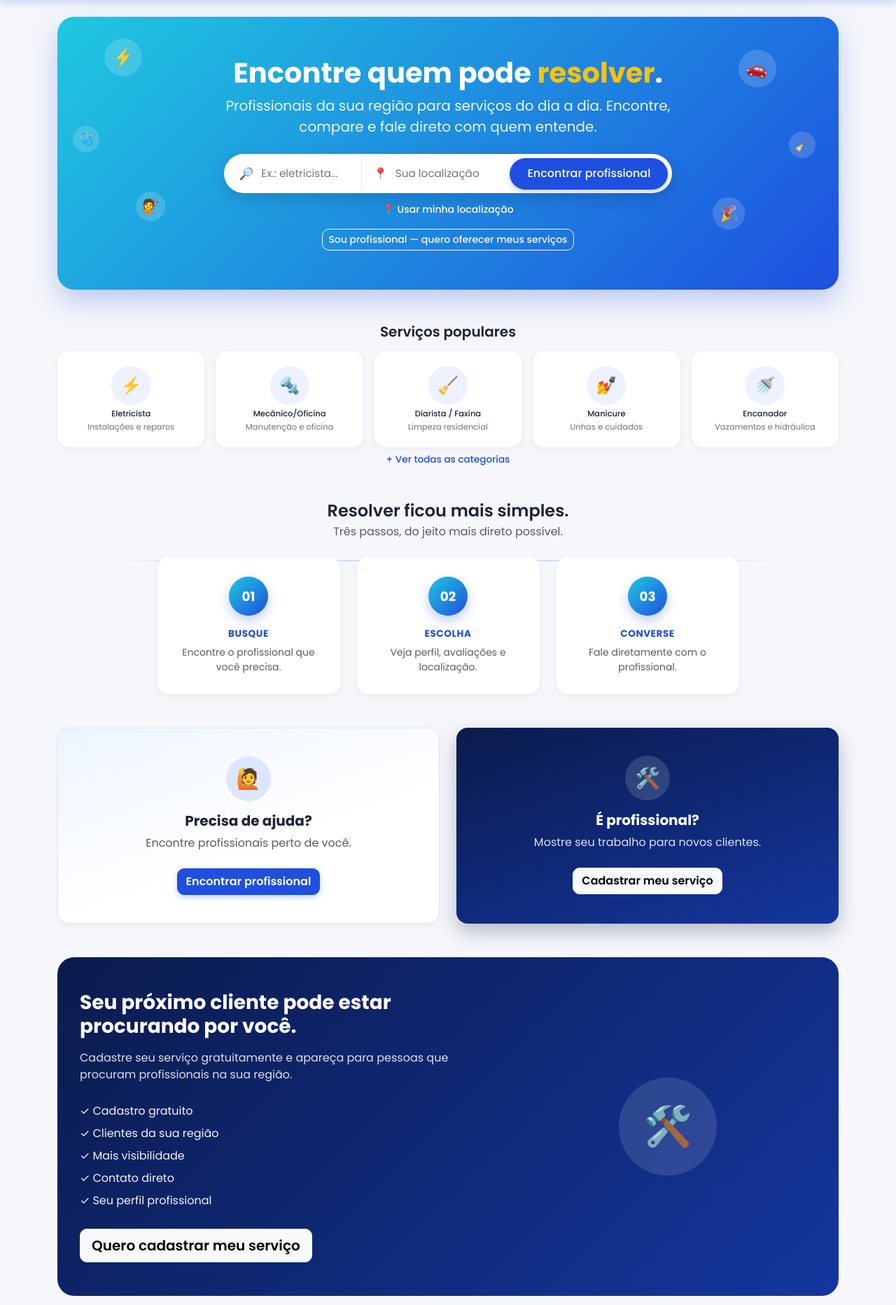
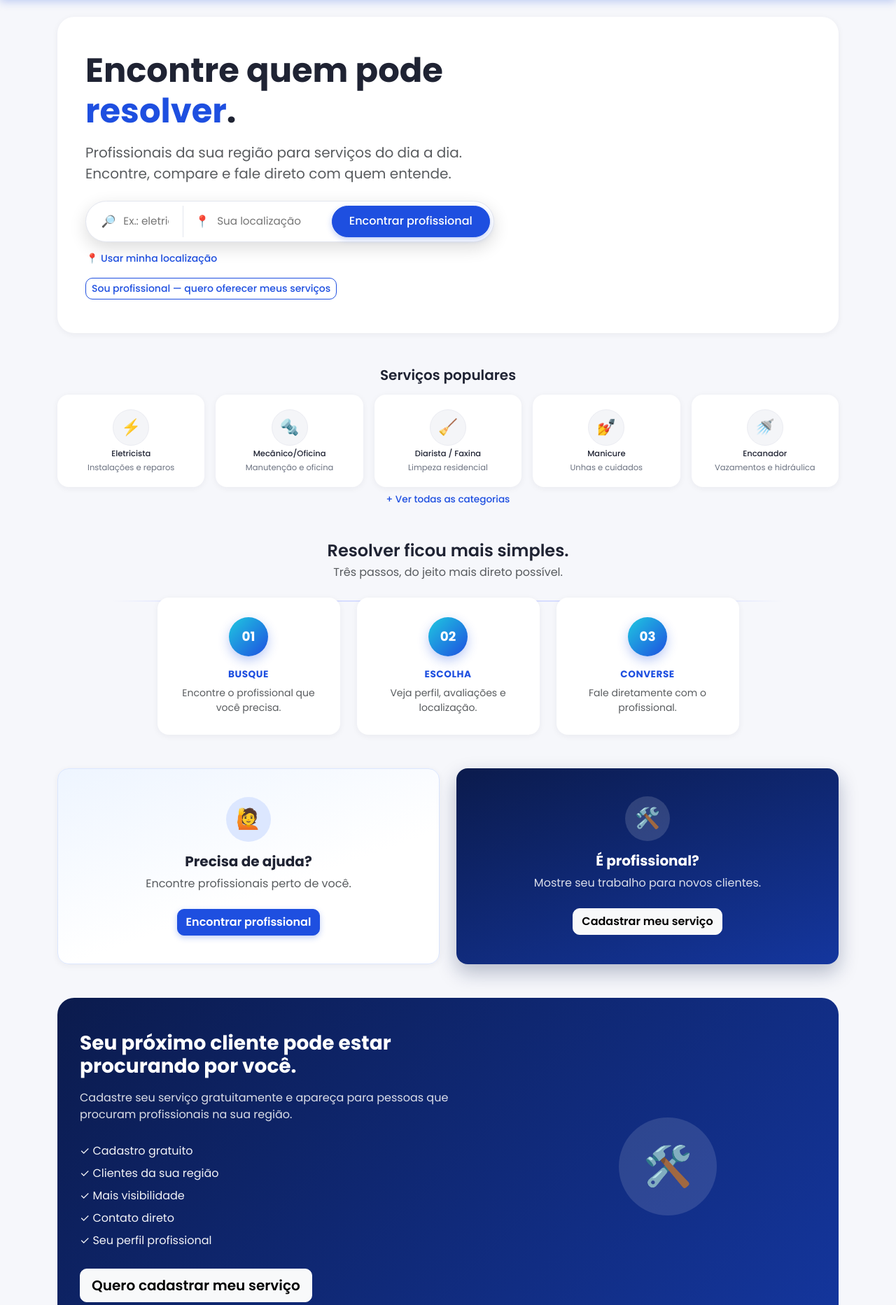
Before and after one commit to hermanoocardoso/servico-cidade, a FastAPI app: page / in a window 1280 px wide. Shown: the part 56-1921 px from the top of the page at 70% size. Run offline with FastAPI, Linux system fonts and the light colour scheme; some libraries are stand-ins or nearby versions.

Commit message:
Hero da home inspirado no GetNinjas: fundo claro, texto a esquerda, foto real
Troca o hero azul/gradiente centralizado por um hero branco com titulo
grande alinhado a esquerda (como referencia enviada). Quando existe um
profissional aprovado com foto cadastrada de verdade, mostra a foto dele
ao lado com um cartao flutuante (nome, categoria, nota real) -- se
ninguem tiver foto ainda, a coluna simplesmente nao aparece, sem usar
banco de imagens. Icones de categoria ficam mais discretos (fundo neutro
em vez de circulo azul chamativo). O CTA final da pagina mantem o hero
azul/gradiente original como contraste visual.

```diff
--- a/app/main.py
+++ b/app/main.py
@@ -312,6 +312,12 @@ def catalogo(
         candidatos.sort(key=lambda p: (p.nota_media, p.total_avaliacoes, p.criado_em), reverse=True)
         profissionais_destaque = candidatos[:4]
 
+        # Foto real pro hero: o melhor avaliado que tenha foto cadastrada de
+        # verdade (procura em todo mundo aprovado, não só no top 4) — se
+        # ninguém tiver foto ainda, o hero simplesmente não mostra essa
+        # coluna, em vez de usar uma imagem de banco de imagens.
+        profissional_hero = next((p for p in candidatos if p.foto_url), None)
+
         nomes_categorias = [c.nome for c in db.query(models.Category).order_by(models.Category.nome).all()]
 
         return templates.TemplateResponse(
@@ -321,6 +327,7 @@ def catalogo(
                 "categorias_destaque": categorias_destaque,
                 "cidades_destaque": cidades_mais_ativas(db),
                 "profissionais_destaque": profissionais_destaque,
+                "profissional_hero": profissional_hero,
                 "nomes_categorias": nomes_categorias,
             },
         )
--- a/app/static/style.css
+++ b/app/static/style.css
@@ -482,19 +482,23 @@ details summary.ver-todas-categorias::-webkit-details-marker {
     color: var(--cor-texto);
     text-align: center;
 }
+/* Ícone de categoria discreto: sem círculo colorido chamativo, só um fundo
+   neutro bem sutil -- o destaque de verdade fica pro estado "selecionado". */
 .category-icon {
-    width: 56px;
-    height: 56px;
+    width: 52px;
+    height: 52px;
     border-radius: 50%;
-    background: #EEF1FF;
+    background: #F4F5F8;
+    border: 1px solid #EBECF2;
     display: flex;
     align-items: center;
     justify-content: center;
-    font-size: 1.5rem;
-    transition: background 0.15s ease, transform 0.15s ease;
+    font-size: 1.4rem;
+    transition: background 0.15s ease, border-color 0.15s ease, transform 0.15s ease;
 }
 .mega-item:hover .category-icon {
     transform: translateY(-3px);
+    border-color: rgba(var(--cor-primaria-rgb), 0.35);
 }
 .category-label {
     font-size: 0.72rem;
@@ -646,6 +650,49 @@ details summary.ver-todas-categorias::-webkit-details-marker {
 @media (max-width: 767px) {
     .hero-bubble { display: none; }
     .landing-hero { padding: 2.5rem 1rem; border-radius: 18px; }
+}
+
+/* --- Hero claro (topo da home): fundo branco, texto à esquerda, foto real
+   de um profissional em destaque quando existir uma cadastrada --- */
+.hero-claro {
+    background: #fff;
+    border-radius: 24px;
+    padding: 3rem 2.5rem;
+    box-shadow: var(--sombra);
+}
+@media (max-width: 767px) {
+    .hero-claro { padding: 2rem 1.25rem; border-radius: 18px; }
+}
+.busca-combo-clara {
+    border: 1px solid #E3E6EF;
+    box-shadow: 0 4px 16px rgba(31, 35, 51, 0.06);
+}
+.hero-visual-wrap {
+    position: relative;
+    max-width: 340px;
+    margin: 0 auto;
+}
+.hero-foto-profissional {
+    width: 100%;
+    height: 380px;
+    object-fit: cover;
+    border-radius: var(--raio);
+    box-shadow: var(--sombra-hover);
+}
+.hero-review-card {
+    position: absolute;
+    bottom: -1rem;
+    right: -1rem;
+    background: #fff;
+    border-radius: 14px;
+    box-shadow: var(--sombra-hover);
+    padding: 0.85rem 1.1rem;
+    text-align: left;
+    min-width: 170px;
+}
+@media (max-width: 991px) {
+    .hero-foto-profissional { height: 300px; }
+    .hero-review-card { right: 0.5rem; bottom: -0.75rem; }
 }
 
 /* Ícone redondo nos cards "Sou cliente" / "Sou profissional" da landing */
--- a/app/templates/landing.html
+++ b/app/templates/landing.html
@@ -2,21 +2,14 @@
 {% block titulo %}SocorreAqui — precisou, encontrou. 🏃🔧⚡️{% endblock %}
 
 {% block conteudo %}
-<div class="landing-hero mb-5">
-    <div class="landing-hero-decor" aria-hidden="true">
-        <span class="hero-bubble b1">⚡</span>
-        <span class="hero-bubble b2">💇</span>
-        <span class="hero-bubble b3">🚗</span>
-        <span class="hero-bubble b4">🎉</span>
-        <span class="hero-bubble b5">🩺</span>
-        <span class="hero-bubble b6">🧹</span>
-    </div>
-    <div class="landing-hero-content">
-        <h1 class="display-6 fw-bold mb-2">Encontre quem pode <span class="text-warning">resolver</span>.</h1>
-        <p class="lead mb-4">Profissionais da sua região para serviços do dia a dia. Encontre, compare e fale direto com quem entende.</p>
+<div class="hero-claro mb-5">
+    <div class="row align-items-center g-4 g-lg-5">
+        <div class="col-lg-7">
+            <h1 class="display-5 fw-bold mb-3">Encontre quem pode <span class="text-primary">resolver</span>.</h1>
+            <p class="lead text-muted mb-4">Profissionais da sua região para serviços do dia a dia. Encontre, compare e fale direto com quem entende.</p>
 
-        <div class="busca-combo-wrap mx-auto mb-2">
-            <form action="/" method="get" class="busca-combo" autocomplete="off">
+            <div class="busca-combo-wrap mb-2">
+                <form action="/" method="get" class="busca-combo busca-combo-clara" autocomplete="off">
                     <div class="busca-combo-campo">
                         <span class="busca-combo-icone" aria-hidden="true">🔎</span>
                         <label for="hero-busca" class="visually-hidden">O que você precisa?</label>
@@ -35,26 +28,47 @@
                 </div>
             </div>
 
-        <button type="button" id="btnLocalizacaoHero" class="btn btn-link btn-sm text-white text-decoration-none mb-1">
+            <button type="button" id="btnLocalizacaoHero" class="btn btn-link btn-sm text-decoration-none px-0 mb-1">
                 📍 Usar minha localização
             </button>
             {% if cidades_destaque %}
-        <details class="cidades-outras cidades-outras-hero">
+            <details class="cidades-outras">
                 <summary>ou escolher cidade</summary>
-            <div class="cidades-outras-lista justify-content-center">
+                <div class="cidades-outras-lista">
                     {% for c in cidades_destaque %}
-                    <a href="/?cidade={{ c | urlencode }}" class="btn btn-outline-light btn-sm">{{ c }}</a>
+                        <a href="/?cidade={{ c | urlencode }}" class="btn-chip">{{ c }}</a>
                     {% endfor %}
                 </div>
             </details>
             {% endif %}
-        <div id="statusLocalizacaoHero" class="small mt-2 mb-2"></div>
+            <div id="statusLocalizacaoHero" class="small text-muted mt-2 mb-2"></div>
 
             <p class="mb-0 mt-2">
-            <a href="/comecar?tipo=profissional" class="btn btn-outline-light btn-sm">
+                <a href="/comecar?tipo=profissional" class="btn btn-outline-primary btn-sm">
                     Sou profissional — quero oferecer meus serviços
                 </a>
             </p>
+        </div>
+
+        {% if profissional_hero %}
+        <div class="col-lg-5">
+            <div class="hero-visual-wrap">
+                <img src="{{ profissional_hero.foto_url }}" class="hero-foto-profissional" alt="{{ profissional_hero.usuario.nome }}">
+                <div class="hero-review-card">
+                    <strong>{{ profissional_hero.usuario.nome.split(" ")[0] }}</strong>
+                    <div class="text-muted small">
+                        {% if profissional_hero.categorias %}{{ profissional_hero.categorias[0].nome }}{% else %}Profissional{% endif %}
+                        no SocorreAqui
+                    </div>
+                    {% if profissional_hero.total_avaliacoes > 0 %}
+                        <div class="small mt-1">⭐ {{ profissional_hero.nota_media }} <span class="text-muted">({{ profissional_hero.total_avaliacoes }})</span></div>
+                    {% else %}
+                        <div class="small text-muted mt-1">Novo no catálogo</div>
+                    {% endif %}
+                </div>
+            </div>
+        </div>
+        {% endif %}
     </div>
 </div>
 
@@ -145,10 +159,10 @@
                             var onde = bairro && cidade ? (bairro + ", " + cidade) : local;
                             var linkMapa = "https://www.google.com/maps?q=" + lat + "," + lon;
                             status.innerHTML = "Você está em <strong>" + onde + "</strong> — " +
-                                '<a href="#" id="linkBuscarLocal" class="text-white text-decoration-underline">buscar profissionais aqui</a>.<br>' +
-                                '<span class="text-white-50">Coordenada recebida: ' + lat.toFixed(4) + ', ' + lon.toFixed(4) +
+                                '<a href="#" id="linkBuscarLocal">buscar profissionais aqui</a>.<br>' +
+                                '<span class="text-muted">Coordenada recebida: ' + lat.toFixed(4) + ', ' + lon.toFixed(4) +
                                 (precisao ? " (precisão ±" + precisao.toLocaleString("pt-BR") + "m)" : "") +
-                                ' — <a href="' + linkMapa + '" target="_blank" rel="noopener" class="text-white-50">ver no mapa</a></span>';
+                                ' — <a href="' + linkMapa + '" target="_blank" rel="noopener">ver no mapa</a></span>';
                             document.getElementById("linkBuscarLocal").addEventListener("click", function (e) {
                                 e.preventDefault();
                                 inputCidade.form.submit();
```
Lines whose indentation alone changed are shown as unchanged.
